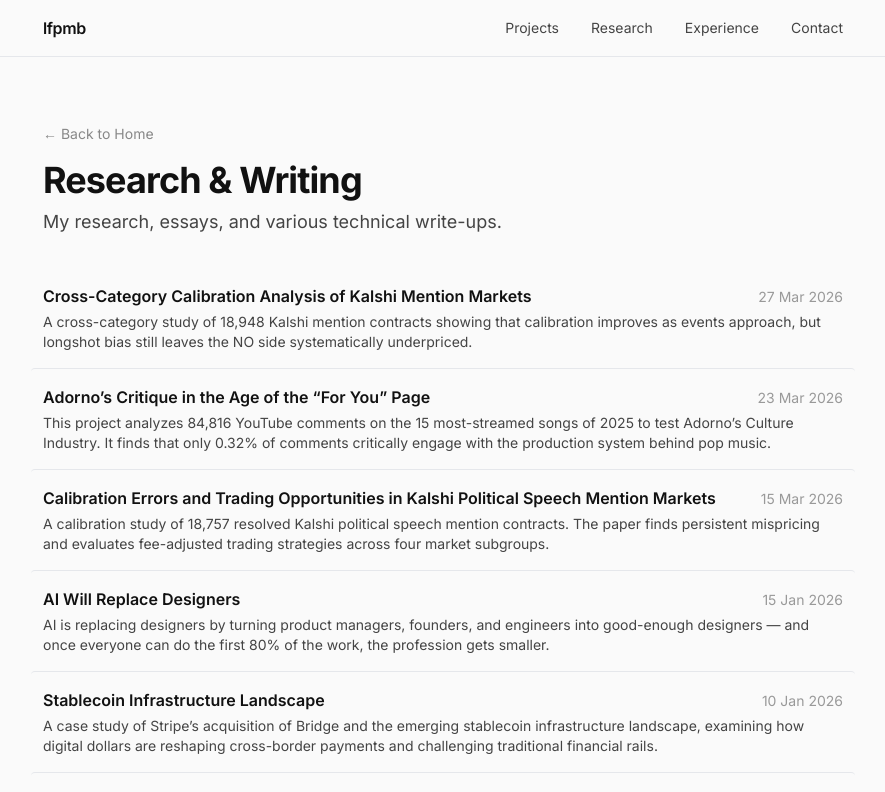
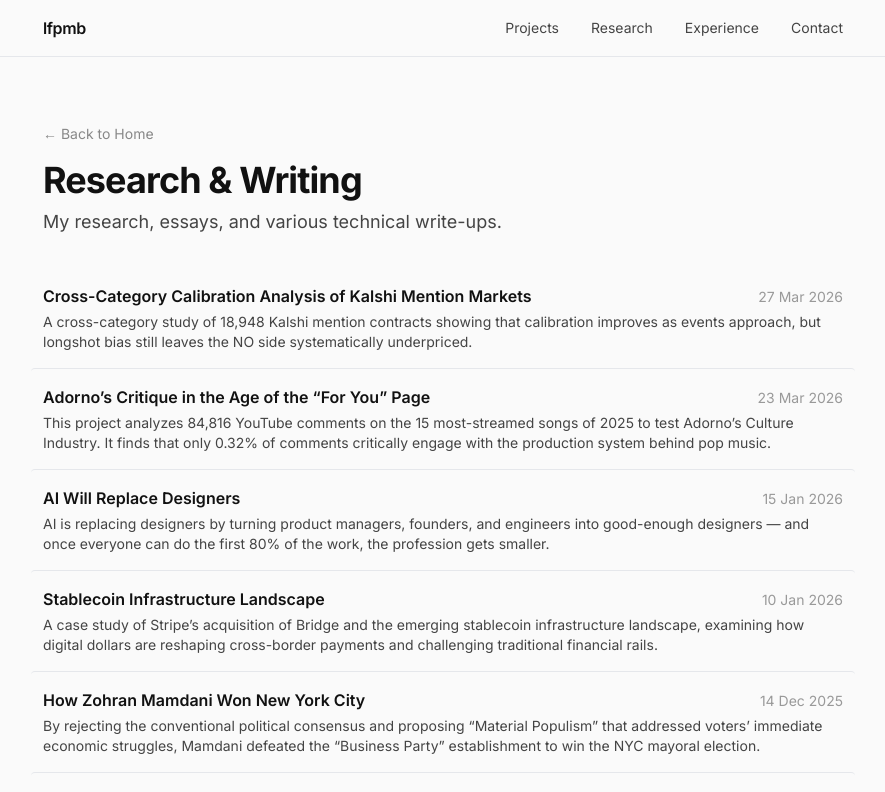
Before and after one commit to LuizFelipeBarbosa/portfolio-website, a Next.js app: page /research in a window 1280 px wide. Shown: the top 792 px of the page, without its empty margins (197-1082 px from the left). Built offline with nearby package versions, Linux system fonts and the light colour scheme.

Commit message:
Archive political speech mention article

```diff
--- a/app/articles/[slug]/page.js
+++ b/app/articles/[slug]/page.js
@@ -1,7 +1,7 @@
 import Link from "next/link"
 import { notFound } from "next/navigation"
 import katex from "katex"
-import { articles, getArticleBySlug, formatDate, getReadTime } from "@/data/articles"
+import { allArticles, articles, getArticleBySlug, formatDate, getReadTime } from "@/data/articles"
 import { slugify } from "@/lib/slugify"
 import TableOfContents from "@/components/TableOfContents"
 import ArticleList from "@/components/ArticleList"
@@ -11,7 +11,7 @@ import ImageCarousel from "@/components/ImageCarousel"
 const RICH_TEXT_TOKEN_REGEX = /(\{\{\d+\}\}|\$\$[\s\S]+?\$\$|\$(?:\\.|[^$\n])+\$)/g
 
 export function generateStaticParams() {
-  return articles
+  return allArticles
     .filter((a) => a.slug)
     .map((a) => ({ slug: a.slug }))
 }
@@ -228,7 +228,7 @@ export default function ArticlePage({ params }) {
       {(() => {
         const explicit = (article.furtherReadings || [])
           .map((slug) => getArticleBySlug(slug))
-          .filter(Boolean)
+          .filter((item) => item && !item.archived)
         const others = articles.filter(
           (a) => a.slug && a.slug !== article.slug && !explicit.includes(a)
         )
--- a/data/articles/index.js
+++ b/data/articles/index.js
@@ -17,7 +17,7 @@ import longshot from "./longshot-bias-prediction-markets"
 import crossCategoryCalibration from "./cross-category-calibration-analysis"
 import merda from "./my-favorite-artwork"
 
-export const articles = [
+export const allArticles = [
   adorno,
   longshot,
   crossCategoryCalibration,
@@ -38,8 +38,10 @@ export const articles = [
   stablecoin,
 ].sort((a, b) => b.date.localeCompare(a.date))
 
+export const articles = allArticles.filter((a) => !a.archived)
+
 export function getArticleBySlug(slug) {
-  return articles.find((a) => a.slug === slug)
+  return allArticles.find((a) => a.slug === slug)
 }
 
 export function getReadTime(article) {
--- a/data/articles/longshot-bias-prediction-markets.js
+++ b/data/articles/longshot-bias-prediction-markets.js
@@ -5,6 +5,7 @@ const article = {
   date: "2026-03-15",
   summary:
     "A calibration study of 18,757 resolved Kalshi political speech mention contracts. The paper finds persistent mispricing and evaluates fee-adjusted trading strategies across four market subgroups.",
+  archived: true,
   sections: [
     {
       paragraphs: [
```
